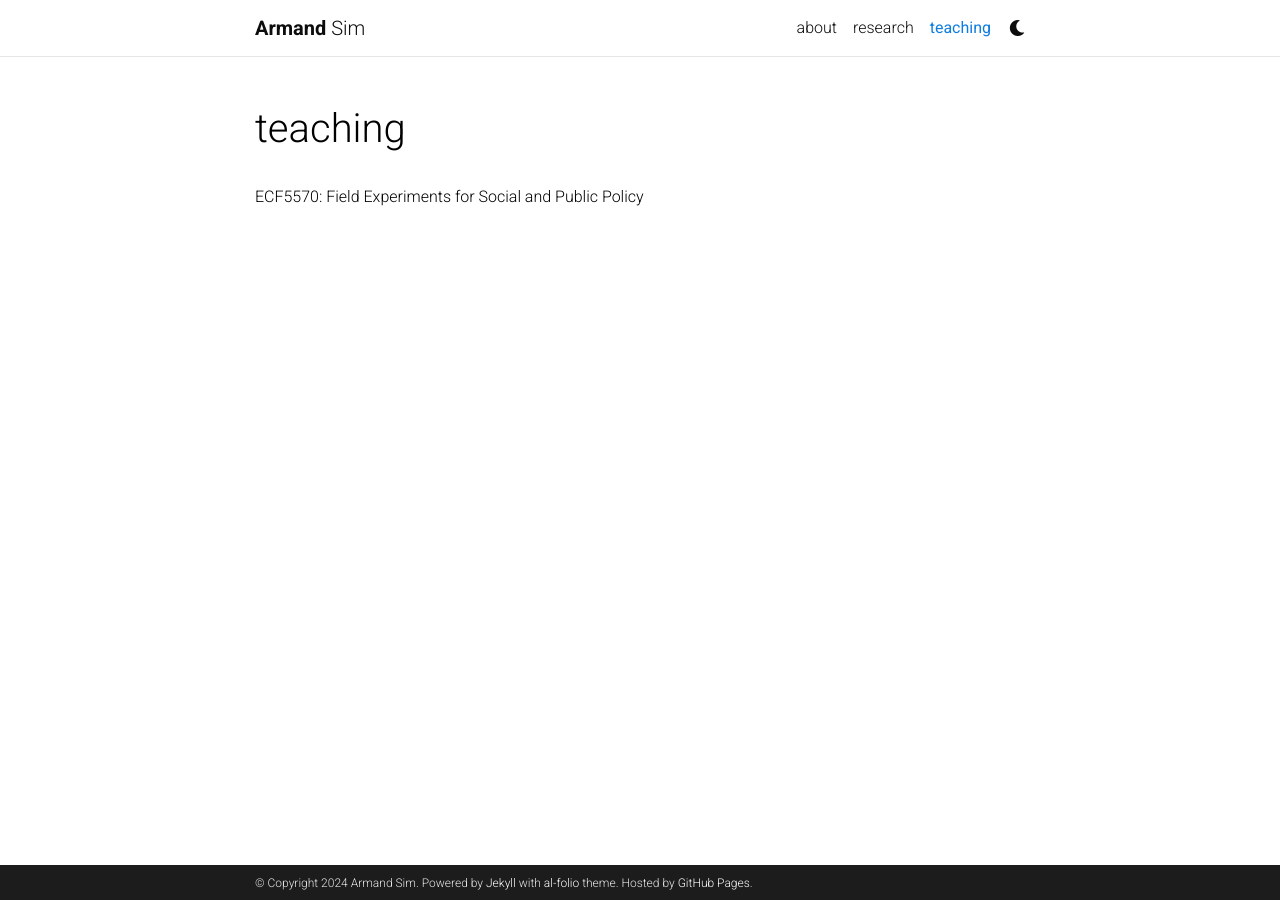
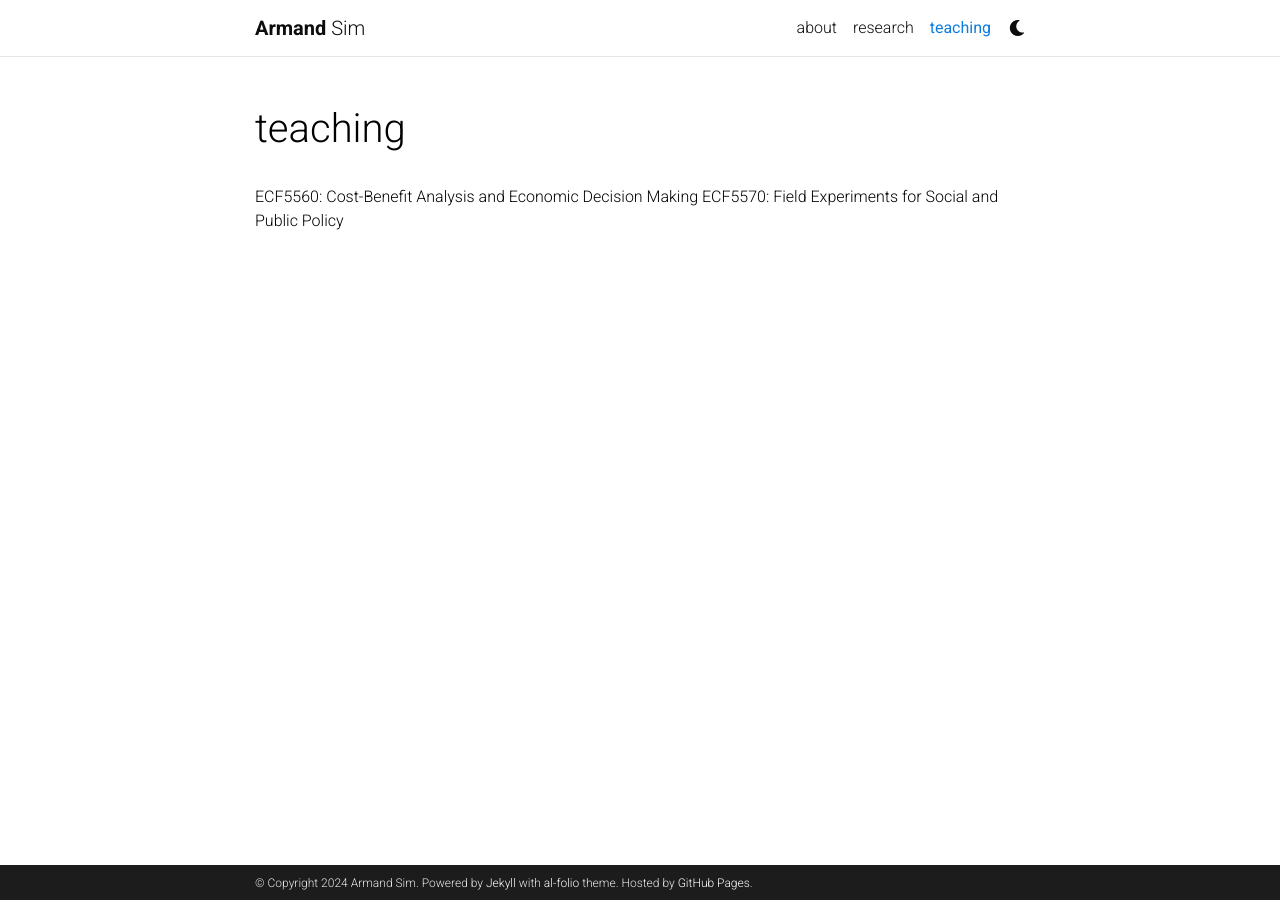
Before and after one commit to armandsim/armandsim.github.io, a Jekyll site: the page built from _pages/teaching.md, in a window 1280 px wide. Built offline with Jekyll 4.4.1, drawn with Linux system fonts in a browser that asks for light colours; comment, search, counter and statistics services are not loaded; a style sheet for code colours, icons or effects is not loaded.

Commit message:
Update teaching.md

```diff
--- a/_pages/teaching.md
+++ b/_pages/teaching.md
@@ -6,5 +6,5 @@ title: teaching
 nav: true
 nav_order: 3
 ---
-
+ECF5560: Cost-Benefit Analysis and Economic Decision Making
 ECF5570: Field Experiments for Social and Public Policy
```
